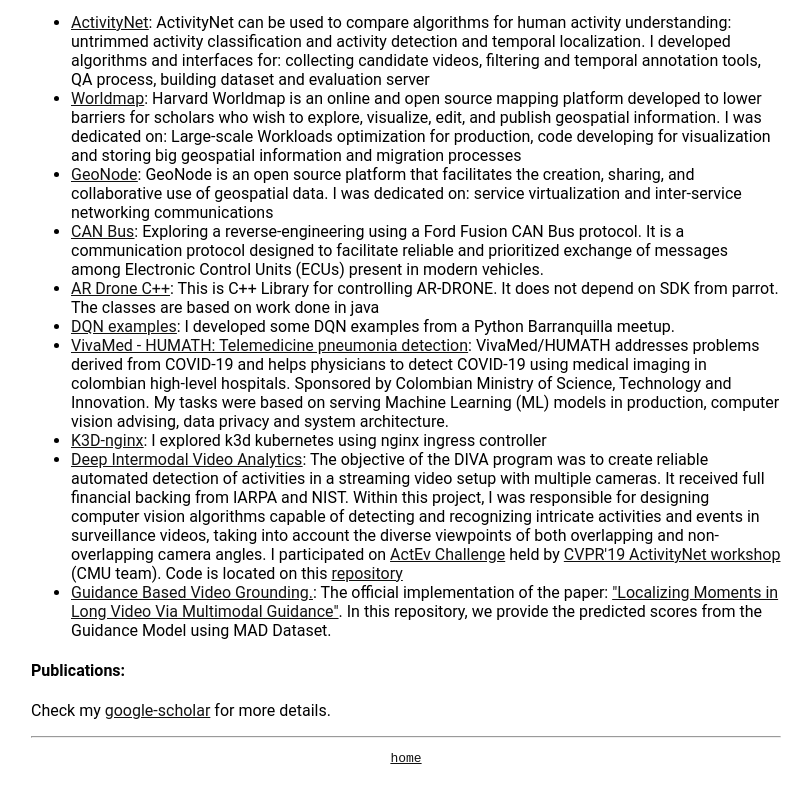
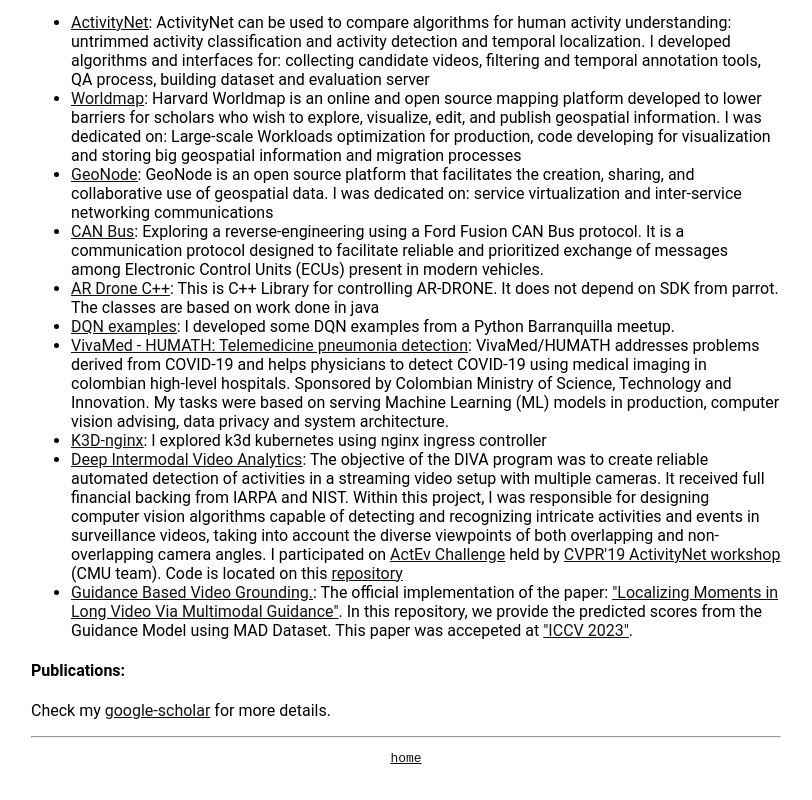
Before and after one commit to waybarrios/waybarrios.com, a plain HTML site: page index.html in a window 1280 px wide. Shown: the part 865-1665 px from the top of the page, without its empty margins (234-1046 px from the left). Drawn offline with Linux system fonts and the light colour scheme.

Commit message:
including ICCV news

```diff
--- a/index.html
+++ b/index.html
@@ -61,7 +61,7 @@
 <li><u><a href="https://vivamed.com.co/humathcurie/">VivaMed - HUMATH: Telemedicine pneumonia detection</a></u>: VivaMed/HUMATH addresses problems derived from COVID-19 and helps physicians to detect COVID-19 using medical imaging in colombian high-level hospitals. Sponsored by Colombian Ministry of Science, Technology and Innovation. My tasks were based on serving Machine Learning (ML) models in production, computer vision advising, data privacy and system architecture.</li>
 <li><u><a href="https://github.com/waybarrios/k3d-nginx-ingress">K3D-nginx</a></u>: I explored k3d kubernetes using nginx ingress controller</li>
 <li><u><a href="https://www.iarpa.gov/index.php/research-programs/diva">Deep Intermodal Video Analytics</a></u>: The objective of the DIVA program was to create reliable automated detection of activities in a streaming video setup with multiple cameras. It received full financial backing from IARPA and NIST. Within this project, I was responsible for designing computer vision algorithms capable of detecting and recognizing intricate activities and events in surveillance videos, taking into account the diverse viewpoints of both overlapping and non-overlapping camera angles. I participated on <a href="https://actev.nist.gov/" target="_blank">ActEv Challenge</a> held by <a href="http://activity-net.org/challenges/2019/" target="_blank">CVPR'19 ActivityNet workshop</a> (CMU team). Code is located on this <a href="https://github.com/CMU-INF-DIVA">repository</a></li>
-<li><u><a href="https://github.com/waybarrios/guidance-based-video-grounding">Guidance Based Video Grounding.</a></u>: The official implementation of the paper: <a href="https://arxiv.org/abs/2302.13372">"Localizing Moments in Long Video Via Multimodal Guidance"</a>. In this repository, we provide the predicted scores from the Guidance Model using MAD Dataset.</li>
+<li><u><a href="https://github.com/waybarrios/guidance-based-video-grounding">Guidance Based Video Grounding.</a></u>: The official implementation of the paper: <a href="https://arxiv.org/abs/2302.13372">"Localizing Moments in Long Video Via Multimodal Guidance"</a>. In this repository, we provide the predicted scores from the Guidance Model using MAD Dataset. This paper was accepeted at <a href="https://iccv2023.thecvf.com/">"ICCV 2023"</a>.</li>
 </ul>
 <h4>Publications:</h4>
 <p> Check my <a href="https://scholar.google.com.co/citations?user=MPJZRmsAAAAJ&hl=en">google-scholar</a> for more details.
```
